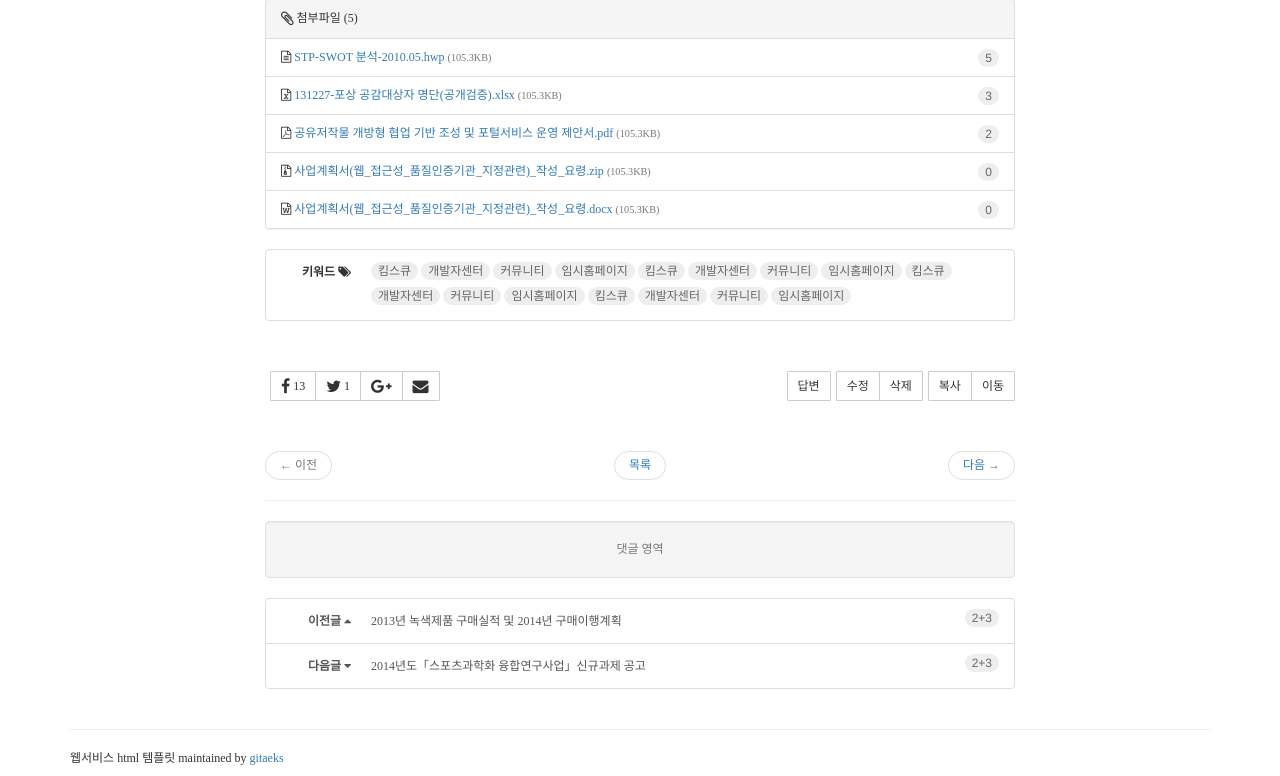
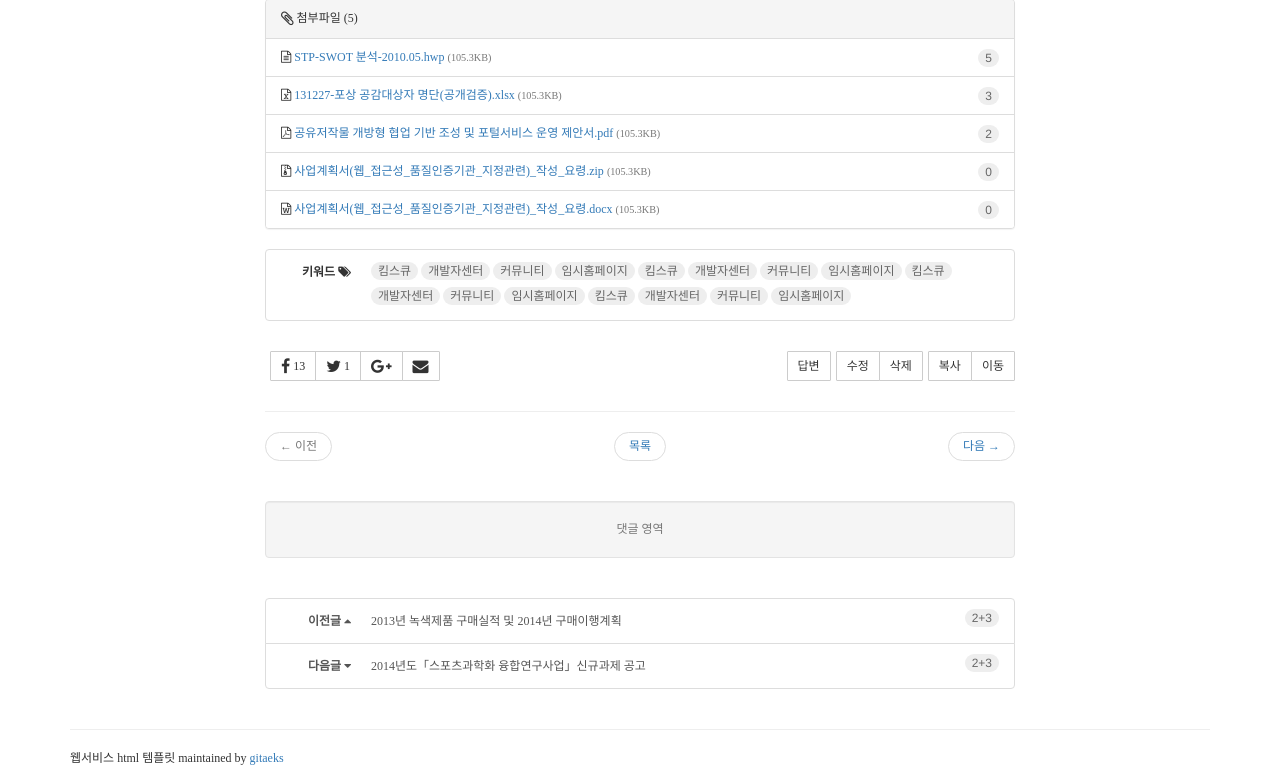
Before and after one commit to gitaeks/bs-html-examples, a PHP site: page /bbs/table-classic/view.html in a window 1280 px wide. Shown: the part 400-1176 px from the top of the page. Run offline with PHP 8.4, Linux system fonts and the light colour scheme; some libraries are stand-ins or nearby versions.

Commit message:
bbs-footer 영역 개선

```diff
--- a/bbs/table-classic/style.css
+++ b/bbs/table-classic/style.css
@@ -321,7 +321,7 @@
 /********** bbs-footer **********/
 
 .rb-bbs-footer .btn-toolbar {
-    margin: 50px 0
+    margin: 30px 0
 }
 
 .rb-bbs-view .rb-bbs-footer dl {
@@ -342,6 +342,10 @@
 
 .rb-bbs-view .rb-bbs-footer .rb-tags .badge {
     font-family: inherit;
+}
+
+.rb-bbs-view .rb-bbs-footer .rb-comments {
+    margin: 40px 0
 }
 
 @media (min-width: 767px) {
--- a/bbs/table-classic/view.html
+++ b/bbs/table-classic/view.html
@@ -178,13 +178,14 @@
                                 </div>
                             </div>
 
+                            <hr>
                             <ul class="pager">
                                 <li class="previous disabled"><a href="#">← 이전</a></li>
                                 <li><a href="list.html">목록</a></li>
                                 <li class="next"><a href="#">다음 →</a></li>
                             </ul>
 
-                            <hr>
+
                             <div class="rb-comments well text-center text-muted">
                                 댓글 영역
                             </div>
```
